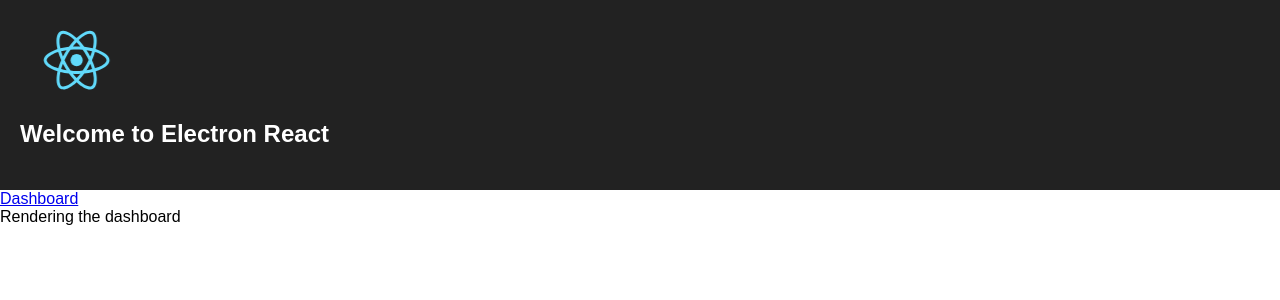
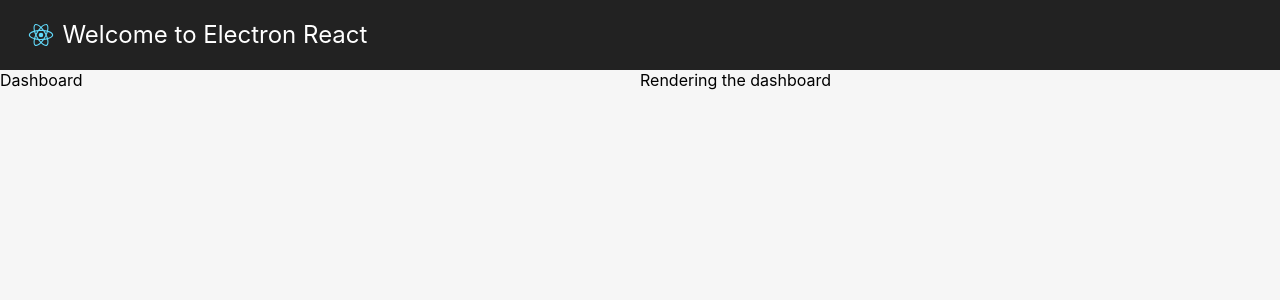
Before and after one commit to kojinkai/electron-react-starter, a React (Create React App) app: page /dashboard in a window 1280 px wide. Shown: the top 300 px of the page. Built offline with nearby package versions, Linux system fonts and the light colour scheme.

Commit message:
add react router and setup an example route

```diff
--- a/src/components/App/App.js
+++ b/src/components/App/App.js
@@ -1,19 +1,22 @@
-import React, { Component } from 'react';
+import React, { Fragment, Component } from 'react';
 import { BrowserRouter } from 'react-router-dom';
 import Masthead from '../Masthead/Masthead';
 import Sidebar from '../Sidebar/Sidebar';
 import Viewer from '../Viewer/Viewer';
+import './App.css';
 
 class App extends Component {
   render() {
     return (
-      <BrowserRouter>
-        <div className="App">
-          <Masthead />
-          <Sidebar />
-          <Viewer />
-        </div>
-      </BrowserRouter>
+      <Fragment>
+        <Masthead />
+        <BrowserRouter>
+          <div className="app">
+            <Sidebar />
+            <Viewer />
+          </div>
+        </BrowserRouter>
+      </Fragment>
     );
   }
 }
--- /dev/null
+++ b/src/components/App/App.scss
@@ -0,0 +1,6 @@
+@import 'styles/grid';
+
+.app {
+  display: flex;
+  height: calc(100% - 70px)
+}
--- a/src/components/Masthead/Masthead.js
+++ b/src/components/Masthead/Masthead.js
@@ -5,9 +5,9 @@ import logo from './logo.svg';
 class Masthead extends Component {
   render() {
     return (
-      <header className="masthead__header">
+      <header className="masthead">
         <img src={logo} className="masthead__logo" alt="logo" />
-        <h1 className="masthead__title">Welcome to Electron React</h1>
+        <h1 className="masthead__header">Welcome to Electron React</h1>
       </header>
     )
   }
--- a/src/components/Masthead/Masthead.scss
+++ b/src/components/Masthead/Masthead.scss
@@ -1,24 +1,19 @@
+@import 'styles/grid';
+@import 'styles/colors';
+
 .masthead {
-  text-align: center;
-}
-
-.masthead__logo {
-  animation: masthead-logo-spin infinite 2s linear;
-  height: 80px;
-}
-
-.masthead__header {
-  background-color: #222;
-  height: 150px;
+  background-color: $core;
+  display: flex;
+  height: 70px;
   padding: 20px;
   color: white;
+  text-align: center;
+
+  &__header {
+    font-size: 1.5em;
+  }
+
+  &__logo {
+    height: 30px;
+  }
 }
-
-.masthead__title {
-  font-size: 1.5em;
-}
-
-@keyframes masthead-logo-spin {
-  from { transform: rotate(0deg); }
-  to { transform: rotate(360deg); }
-}
--- a/src/components/Sidebar/Sidebar.js
+++ b/src/components/Sidebar/Sidebar.js
@@ -1,5 +1,6 @@
 import React, { Component } from 'react';
 import { Link } from 'react-router-dom';
+import './Sidebar.css';
 
 export class Sidebar extends Component {
   render() {
--- /dev/null
+++ b/src/components/Sidebar/Sidebar.scss
@@ -0,0 +1,3 @@
+.sidebar {
+  flex: 1;
+}
--- a/src/components/Viewer/Viewer.js
+++ b/src/components/Viewer/Viewer.js
@@ -1,11 +1,12 @@
 import React, { Component } from 'react';
 import { Route } from 'react-router-dom';
 import Dashboard from '../Dashboard/Dashboard';
+import './Viewer.css';
 
 export class Viewer extends Component {
   render() {
     return (
-      <main role="main" className="viewport">
+      <main role="main" className="viewer">
         <Route path="/dashboard" component={Dashboard} />
       </main>
     );
--- /dev/null
+++ b/src/components/Viewer/Viewer.scss
@@ -0,0 +1,3 @@
+.viewer {
+  flex: 1;
+}
--- a/src/index.scss
+++ b/src/index.scss
@@ -1,5 +1,4 @@
-body {
-  margin: 0;
-  padding: 0;
-  font-family: sans-serif;
-}
+@import 'styles/_reset';
+ #root {
+  height: 100%;
+ }
--- /dev/null
+++ b/src/styles/_colors.scss
@@ -0,0 +1,6 @@
+$white:        #fff;
+$core:         #222;
+$bgwhite:      #f6f6f6;
+$dashedborder: transparentize($bgwhite, .6);
+$slate:        #4A4A4A;
+$uiborder:     #D1D1D1;
--- /dev/null
+++ b/src/styles/_grid.scss
@@ -0,0 +1 @@
+$container: 64rem;
--- /dev/null
+++ b/src/styles/_reset.scss
@@ -0,0 +1,108 @@
+/* Global Reset */
+@import 'styles/colors';
+* {
+  margin: 0;
+  padding: 0;
+  box-sizing: border-box;
+}
+
+html {
+  height: 100%;
+}
+
+body {
+  background: $bgwhite;
+  font-size: 100%;
+  font-family: "Avenir Next", -apple-system, BlinkMacSystemFont, "Segoe UI", "Roboto", "Oxygen", "Ubuntu", "Cantarell", "Fira Sans", "Droid Sans", "Helvetica Neue", sans-serif;
+  font-weight: 400;
+  height: 100%;
+  -moz-osx-font-smoothing: grayscale;
+  text-rendering: optimizeLegibility;
+  -webkit-font-smoothing: antialiased;
+}
+
+button {
+  border: 0;
+  background: 0;
+  outline: 0;
+  -webkit-appearance: none;
+}
+
+h1, h2, h3, h4, h5, h6 {
+  margin-top: 0;
+  margin-bottom: 1rem;
+  font-weight: 400;
+}
+
+p { margin: 1rem 0; }
+
+a         { color: inherit; text-decoration: none;}
+a:hover   { color: inherit; text-decoration: none;}
+a:focus   {text-decoration: none;}
+a:visited { color: inherit; }
+
+table {
+  font-size: inherit;
+  font: 100%;
+}
+/* ==========================================================================
+   Base styles: opinionated defaults
+   ========================================================================== */
+
+/*
+ * Remove text-shadow in selection highlight: h5bp.com/i
+ * These selection rule sets have to be separate.
+ * Customize the background color to match your design.
+ */
+
+::-moz-selection {
+    background: #b3d4fc;
+    text-shadow: none;
+}
+
+::selection {
+    background: #b3d4fc;
+    text-shadow: none;
+}
+
+/*
+ * A better looking default horizontal rule
+ */
+
+hr {
+    display: block;
+    height: 1px;
+    border: 0;
+    border-top: 1px solid #ccc;
+    margin: 1rem 0;
+    padding: 0;
+}
+
+/*
+ * Remove the gap between images and the bottom of their containers: h5bp.com/i/440
+ */
+
+audio,
+canvas,
+img,
+video {
+    vertical-align: middle;
+}
+
+/*
+ * Remove default fieldset styles.
+ */
+
+fieldset {
+    border: 0;
+    margin: 0;
+    padding: 0;
+}
+
+/*
+ * Allow only vertical resizing of textareas.
+ */
+
+textarea {
+    resize: vertical;
+}
```
